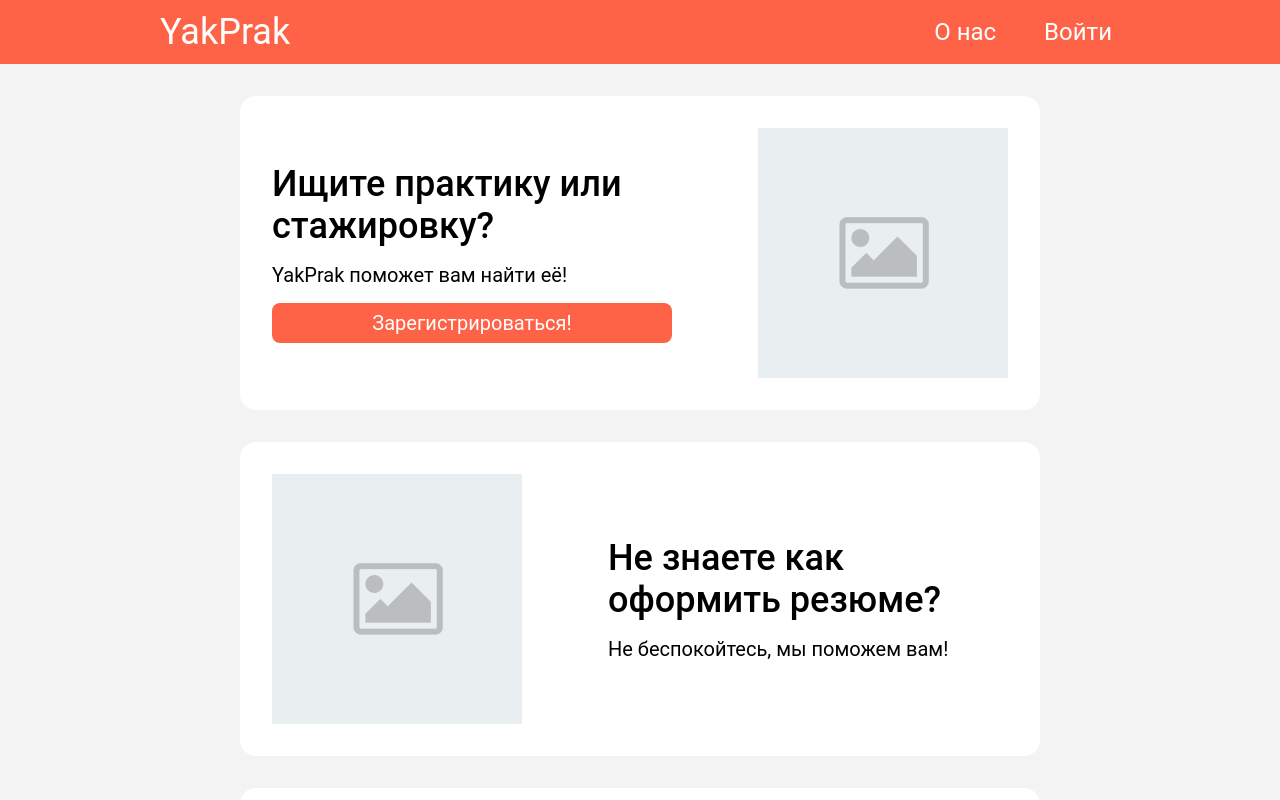
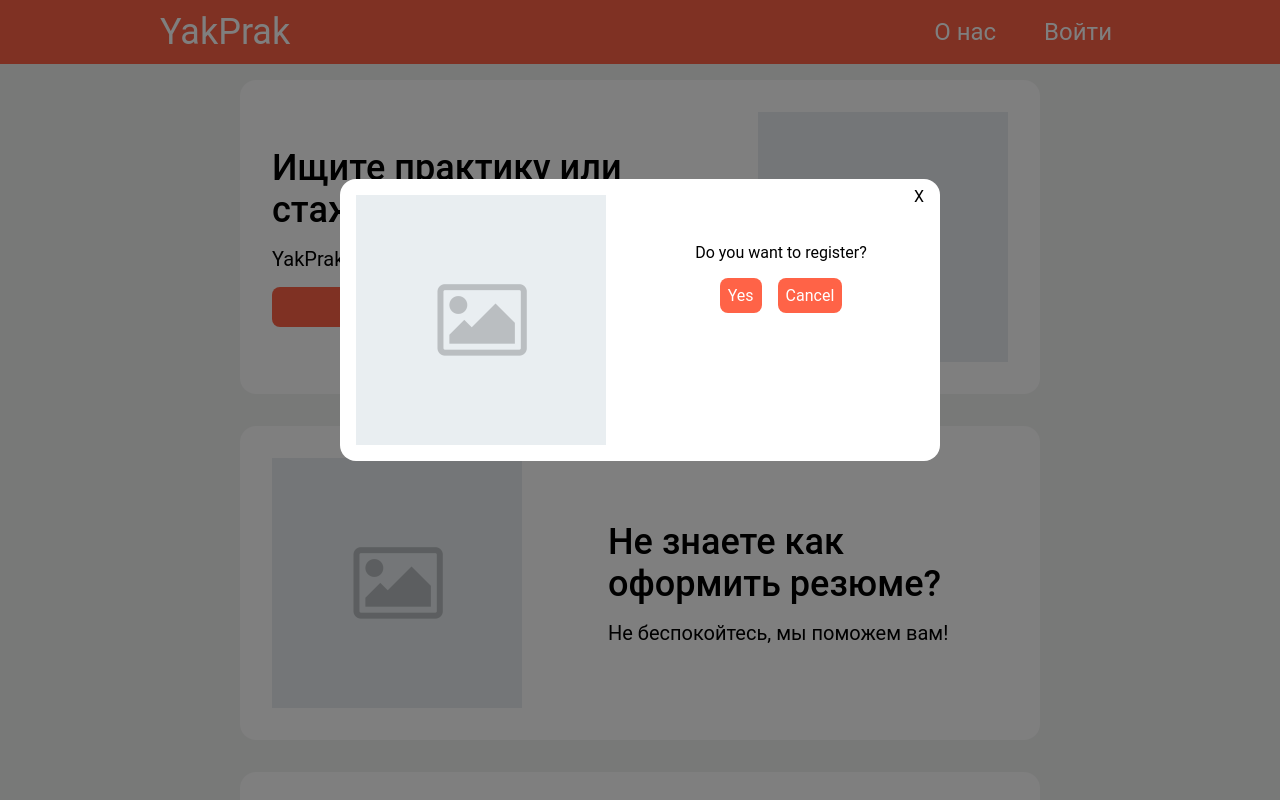
Before and after one commit to Arancreat/yakprak, a React (Create React App) app in the folder client-web/: page / in a window 1280 px wide. Both pictures are taken after a click on the button "Зарегистрироваться!". Shown: the top 800 px of the page. Built offline with nearby package versions, Linux system fonts and the light colour scheme.

Commit message:
Implemented modal dialog

```diff
--- a/client-web/src/App.css
+++ b/client-web/src/App.css
@@ -3,8 +3,7 @@ main {
     flex-direction: column;
     position: relative;
     width: 100%;
-    min-height: 90vh;
-    margin-top: 16px;
+    min-height: 96vh;
 }
 
 /* Post style */
--- a/client-web/src/App.js
+++ b/client-web/src/App.js
@@ -1,20 +1,27 @@
+import "./app.css";
+import { useState } from "react";
 import { Route, Routes } from "react-router-dom";
-import "./app.css";
 import Header from "./components/header";
 import Footer from "./components/footer";
 import Home from "./pages/home";
 import About from "./pages/about";
 import Landing from "./pages/landing";
+import Modal from "./components/modal";
 
 const App = () => {
+    const [openAuthModal, setOpenAuthModal] = useState(false);
     return (
         <>
-            <Header />
             <main>
+                <Header />
                 <Routes>
-                    <Route path="/" element={<Landing />} />
+                    <Route path="/" element={<Landing open={() => setOpenAuthModal(true)} />} />
                     <Route path="/about" element={<About />} />
                 </Routes>
+                <Modal
+                    open={openAuthModal}
+                    onClose={() => setOpenAuthModal(false)}
+                />
             </main>
             <Footer />
         </>
--- a/client-web/src/components/footer/footer.css
+++ b/client-web/src/components/footer/footer.css
@@ -1,6 +1,5 @@
 footer {
     display: flex;
-    position:relative;
     bottom: 0;
     height: 64px;
     background-color: #ff6347;
--- a/client-web/src/components/footer/index.js
+++ b/client-web/src/components/footer/index.js
@@ -1,4 +1,4 @@
-import styles from "./footer.css";
+import "./footer.css";
 
 const Footer = () => {
     return (
--- a/client-web/src/components/header/index.js
+++ b/client-web/src/components/header/index.js
@@ -1,7 +1,7 @@
+import "./header.css";
 import { Link } from "react-router-dom";
-import styles from "./header.css";
 
-const Header = () => {
+const Header = (props) => {
     return (
         <header>
             <div className="nav_wrap">
@@ -9,7 +9,6 @@ const Header = () => {
                     <Link to="/" className="site_title">
                         YakPrak
                     </Link>
-
                     <ul>
                         <li>
                             <Link to="/about">О нас</Link>
--- /dev/null
+++ b/client-web/src/components/modal.css
@@ -0,0 +1,55 @@
+* {
+    margin: 0;
+    padding: 0;
+}
+.modalOverlay {
+    background-color: rgba(0, 0, 0, 0.5);
+    position: fixed;
+    width: 100%;
+    height: 100%;
+}
+.modalContainer {
+    display: flex;
+    background-color: #fff;
+    max-width: 600px;
+    width: 100%;
+    position: fixed;
+    top: 40%;
+    left: 50%;
+    transform: translate(-50%, -50%);
+    border-radius: 16px;
+}
+
+img {
+    width: 250px;
+    object-fit: cover;
+}
+
+.modalRight {
+    width: 100%;
+}
+
+.modalCloseBtn {
+    position: fixed;
+    top: 8px;
+    right: 16px;
+}
+
+.modalBtnContainer {
+    display: flex;
+    flex-direction: row;
+    justify-content: center;
+    text-align: center;
+    width: 100%;
+    gap: 16px;
+
+}
+
+.modalContent {
+    display: flex;
+    flex-direction: column;
+    justify-content: center;
+    text-align: center;
+    margin-top: 48px;
+    padding: 16px 32px;
+}
--- /dev/null
+++ b/client-web/src/components/modal.js
@@ -0,0 +1,28 @@
+import "./modal.css";
+import imagePlaceholder from "../media/img-placeholder.png";
+
+const Modal = ({ open, onClose }) => {
+    if (!open) return null;
+
+    return (
+        <div className="modalOverlay">
+            <div className="modalContainer">
+                <img src={imagePlaceholder} alt="authPic" />
+                <div className="modalRight">
+                    <p onClick={onClose} className="modalCloseBtn">
+                        X
+                    </p>
+                    <div className="modalContent">Do you want to register?</div>
+                    <div className="modalBtnContainer">
+                        <button className="btn">Yes</button>
+                        <button onClick={onClose} className="btn">
+                            Cancel
+                        </button>
+                    </div>
+                </div>
+            </div>
+        </div>
+    );
+};
+
+export default Modal;
--- a/client-web/src/index.js
+++ b/client-web/src/index.js
@@ -1,8 +1,9 @@
+import "./index.css";
 import React from "react";
 import ReactDOM from "react-dom/client";
-import "./index.css";
+import { BrowserRouter } from "react-router-dom";
 import App from "./app";
-import { BrowserRouter } from "react-router-dom";
+
 
 const root = ReactDOM.createRoot(document.getElementById("root"));
 root.render(
--- a/client-web/src/pages/landing.js
+++ b/client-web/src/pages/landing.js
@@ -1,6 +1,7 @@
+import "./landing.css";
 import ImagePlaceholder from "../media/img-placeholder.png";
-import styles from "./landing.css";
-const Landing = () => {
+
+const Landing = ({ open }) => {
     return (
         <>
             <div className="post">
@@ -8,15 +9,17 @@ const Landing = () => {
                     <div className="ad1">
                         <h1>Ищите практику или стажировку?</h1>
                         YakPrak поможет вам найти её!
-                        <button className="btn"> Зарегистрироваться!</button>
+                        <button onClick={open} className="btn">
+                            Зарегистрироваться!
+                        </button>
                     </div>
-                    <img src={ImagePlaceholder} />
+                    <img src={ImagePlaceholder} alt="pic1" />
                 </div>
             </div>
 
             <div className="post">
                 <div className="ad">
-                    <img src={ImagePlaceholder} />
+                    <img src={ImagePlaceholder} alt="pic2" />
                     <div className="ad1">
                         <h1>Не знаете как оформить резюме?</h1>
                         Не беспокойтесь, мы поможем вам!
@@ -29,7 +32,7 @@ const Landing = () => {
                     <div className="ad1">
                         <h1>Более 50 якутских компаний ждут вас!</h1>
                     </div>
-                    <img src={ImagePlaceholder} />
+                    <img src={ImagePlaceholder} alt="pic3" />
                 </div>
             </div>
         </>
```
Also changed, not shown: client-web/src/components/landing/landing-post.js (deleted).
